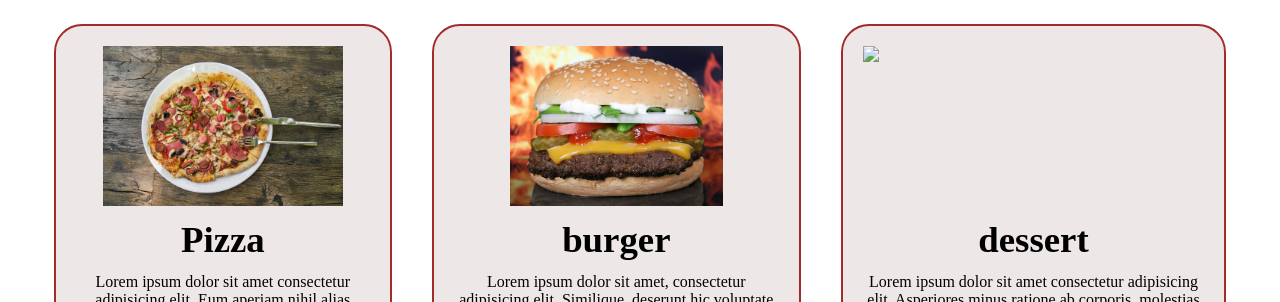
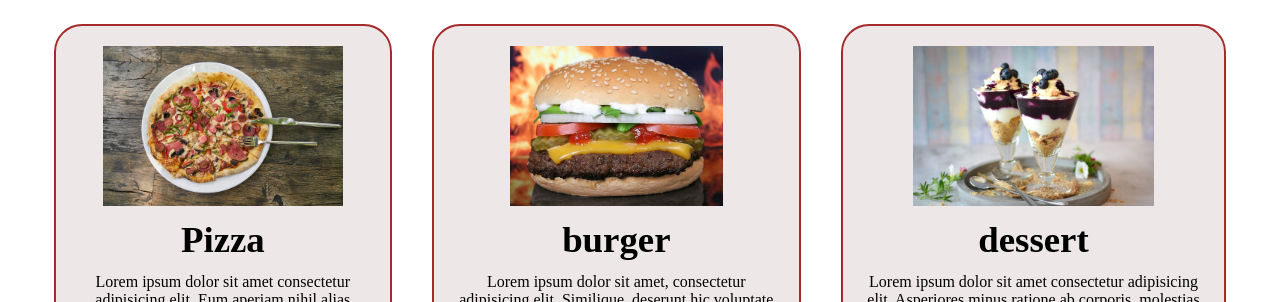
Before and after one commit to aartibhaskar/FoodOrder, a plain HTML site: page index.html in a window 1280 px wide. Shown: the part 498-800 px from the top of the page. Drawn offline with Linux system fonts and the light colour scheme.

Commit message:
Update index.html

```diff
--- a/index.html
+++ b/index.html
@@ -58,7 +58,7 @@
           </p>
         </div>
         <div class="class">
-          <img src="web d/dessert-6494565_1280.jpg" >
+          <img src="dessert-6494565_1280.jpg" >
           <h2 class="menu1">dessert</h2>
           <p class="centre">
             Lorem ipsum dolor sit amet consectetur adipisicing elit. Asperiores
```
